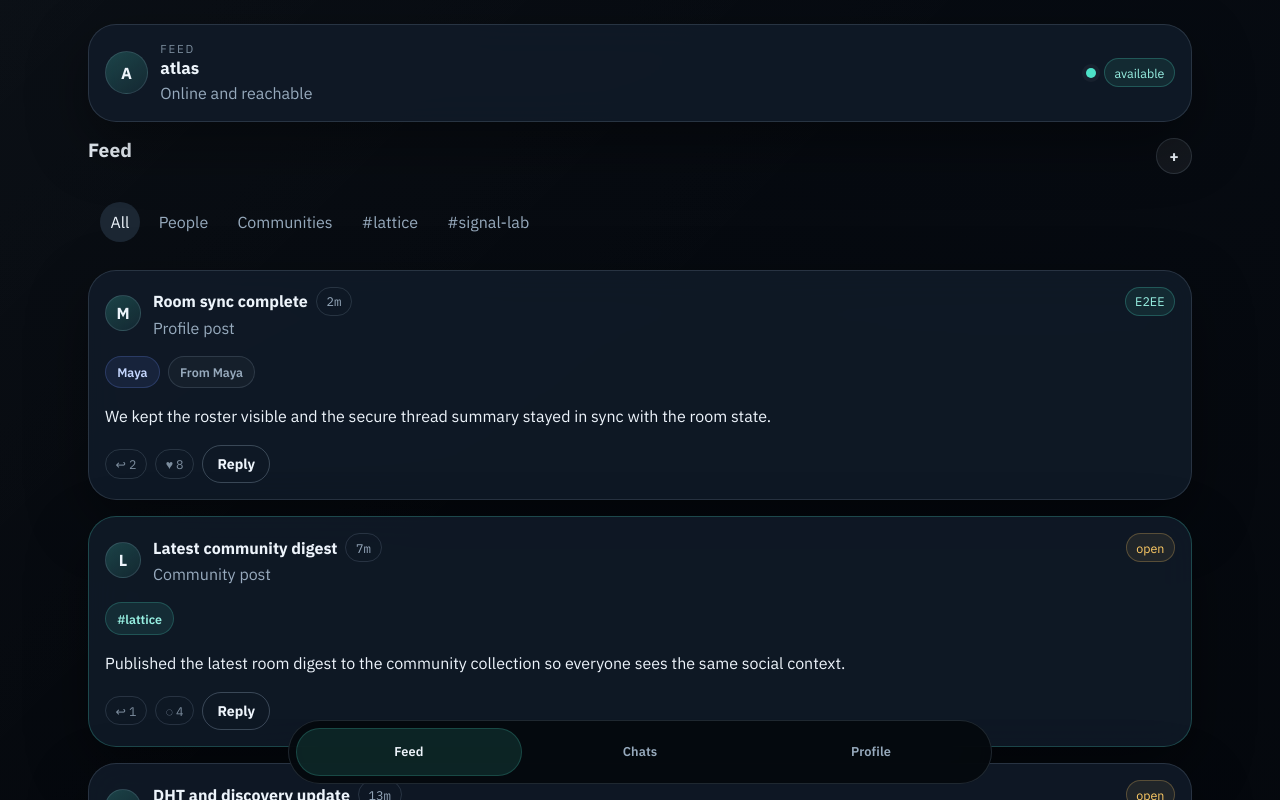
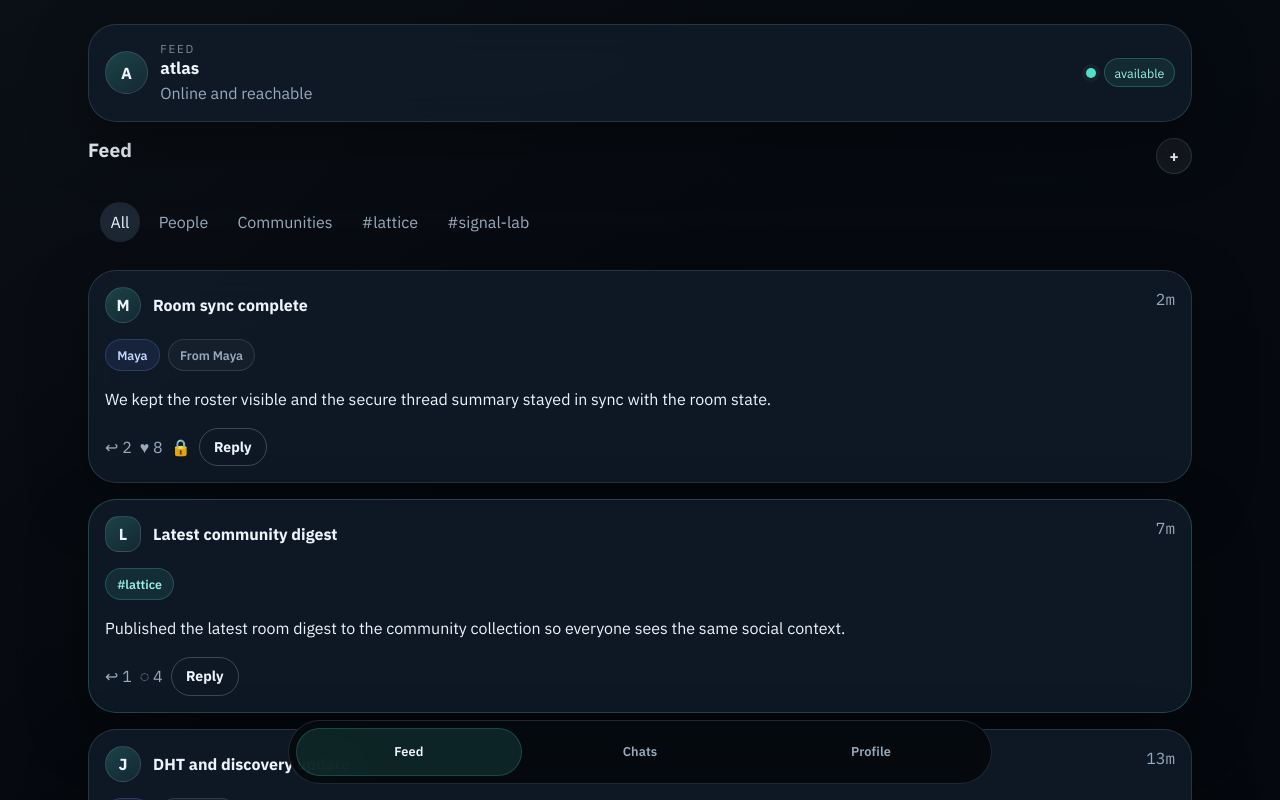
Before and after one commit to imattau/XMPP_P2P, a SvelteKit app in the folder ui/: page / in a window 1280 px wide. Shown: the top 800 px of the page. Built offline with nearby package versions, Linux system fonts and the light colour scheme.

Commit message:
Simplify feed card header/actions and add community join/leave action sheet

```diff
--- a/ui/src/routes/+page.svelte
+++ b/ui/src/routes/+page.svelte
@@ -14,6 +14,15 @@
   let composerTargetId = initialState.composerTargetId
   let composerBody = ''
   let composerOpen = false
+  let communitySheetId = null
+
+  const communitySheetTarget = () => communities.find((item) => item.id === communitySheetId)
+
+  const toggleCommunityMembership = () => {
+    communities = communities.map((item) =>
+      item.id === communitySheetId ? { ...item, joined: !item.joined } : item
+    )
+  }
 
   let identity = initialState.identity
   let peers = clone(initialState.peers)
@@ -222,23 +231,21 @@
             <article class="feed-card surface" class:feed-card--community={item.sourceType === 'community'}>
               <div class="feed-card__head">
                 <div class="feed-author">
-                  <div class="avatar avatar--feed">{item.avatar}</div>
+                  <div class="avatar avatar--feed" class:avatar--square={item.sourceType === 'community'}>{item.avatar}</div>
                   <div>
-                    <div class="row row--tight">
-                      <strong>{item.title}</strong>
-                      <span class="badge badge--time">{item.time}</span>
-                    </div>
-                    <div class="meta">{item.sourceType === 'community' ? 'Community post' : 'Profile post'}</div>
+                    <strong>{item.title}</strong>
                   </div>
                 </div>
-                <span class={item.secure ? 'badge badge--secure' : 'badge badge--warn'}>{item.secure ? 'E2EE' : 'open'}</span>
+                <span class="meta mono">{item.time}</span>
               </div>
 
               <div class="pill-row">
-                <span class={item.sourceType === 'community' ? 'pill pill--community' : 'pill pill--person'}>
-                  {item.sourceLabel}
-                </span>
-                {#if item.sourceType === 'person'}
+                {#if item.sourceType === 'community'}
+                  <button class="pill pill--community" type="button" onclick={() => (communitySheetId = item.sourceId)}>
+                    {item.sourceLabel}
+                  </button>
+                {:else}
+                  <span class="pill pill--person">{item.sourceLabel}</span>
                   <span class="pill pill--muted">From {item.sourceLabel}</span>
                 {/if}
               </div>
@@ -248,14 +255,48 @@
               <div class="feed-card__actions">
                 <div class="action-group">
                   {#each item.reactions as reaction}
-                    <span class="badge badge--muted">{reaction}</span>
+                    <span class="meta">{reaction}</span>
                   {/each}
+                  {#if item.secure}
+                    <span class="meta" aria-label="Encrypted">🔒</span>
+                  {/if}
                 </div>
                 <button class="button button--ghost button--small" type="button">Reply</button>
               </div>
             </article>
           {/each}
         </section>
+
+        {#if communitySheetId}
+          <section class="sheet" role="dialog" aria-label="Community details">
+            <div class="row row--space">
+              <div class="row">
+                <div class="avatar avatar--square">{communitySheetTarget().name.slice(0, 1)}</div>
+                <div>
+                  <strong>{communitySheetTarget().name}</strong>
+                  <div class="meta">{communitySheetTarget().tag}</div>
+                </div>
+              </div>
+              <span class={communitySheetTarget().visibility === 'public' ? 'badge badge--secure' : 'badge badge--warn'}>
+                {communitySheetTarget().visibility}
+              </span>
+            </div>
+            <p>{communitySheetTarget().description}</p>
+            <div class="inspector__grid">
+              <div class="kv"><span>Members</span><span>{communitySheetTarget().members}</span></div>
+            </div>
+            <div class="composer__actions">
+              <button
+                class={communitySheetTarget().joined ? 'button button--ghost' : 'button'}
+                type="button"
+                onclick={toggleCommunityMembership}
+              >
+                {communitySheetTarget().joined ? 'Leave community' : 'Join community'}
+              </button>
+              <button class="button button--ghost" type="button" onclick={() => (communitySheetId = null)}>Close</button>
+            </div>
+          </section>
+        {/if}
       </section>
     {:else if section === 'chats'}
       <section class="section-stack">
```
